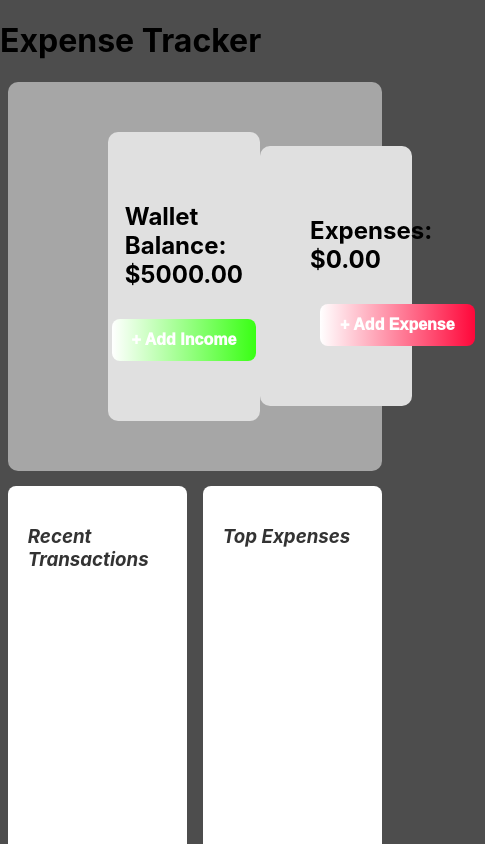
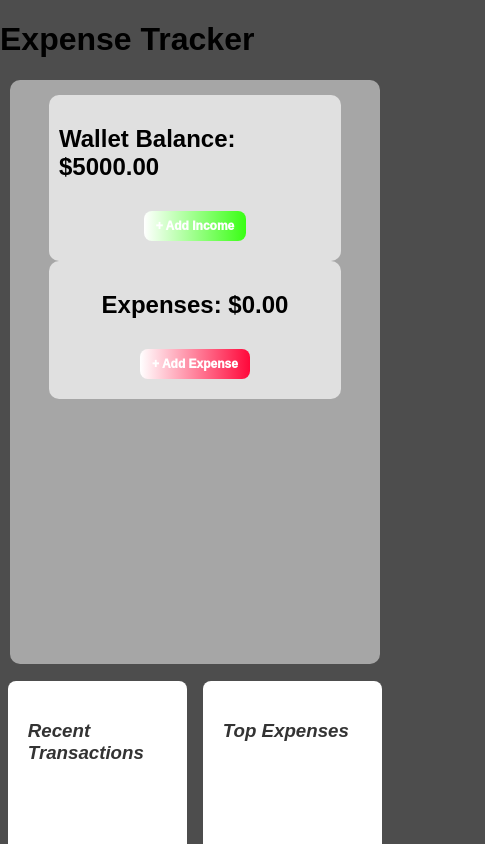
Before and after one commit to tarun1081998/expense-tracker, a React (Create React App) app: page / in a window 390 px wide. Shown: the top 844 px of the page, 485 px wide, since content can reach past the window. Built offline with nearby package versions, Linux system fonts and the light colour scheme.

Commit message:
fixes css to be responsive

```diff
--- a/src/App.css
+++ b/src/App.css
@@ -4,7 +4,9 @@ html, body {
   width: 100%;
   height: 100%;
   background-color: #4D4D4D;
+  font-family: Arial, sans-serif;
 }
+
 /* InputBox.css */
 .input-box {
   width: 100%;
@@ -22,6 +24,7 @@ html, body {
   border-color: #4caf50;
   background-color: #e9f7ef;
 }
+
 /* Button.css */
 .custom-button {
   color: white;
@@ -39,8 +42,8 @@ html, body {
 .custom-button:focus {
   outline: none;
 }
+
 /* ModalComponent.css */
-
 .modal-content {
   position: fixed;
   top: 50%;
@@ -63,8 +66,8 @@ html, body {
   z-index: 999;
 }
 
-/* wallet balance */
-.wallet-balance{
+/* Wallet Balance */
+.wallet-balance {
   display: flex;
   flex-direction: column;
   justify-content: center;
@@ -73,10 +76,11 @@ html, body {
   padding: 50px;
   border-radius: 10px;
   width: 30%;
+  margin: auto;
 }
 
-/* balance summary */
-.balance-summary{
+/* Balance Summary */
+.balance-summary {
   display: flex;
   justify-content: space-between;
   align-items: center;
@@ -84,12 +88,72 @@ html, body {
   background-color: #A6A6A6;
   border-radius: 10px;
   margin: 2%;
-
+  flex-wrap: wrap;
 }
 
-.expense{
+.expense {
+  display: flex;
+  flex-direction: column;
+  justify-content: center;
+  align-items: center;
   background-color: #E0E0E0;
   padding: 50px;
   border-radius: 10px;
   width: 30%;
+  margin: auto;
 }
+
+/* Responsive Design */
+@media (max-width: 768px) {
+  .wallet-balance {
+    width: 80%; /* Expand to 80% of the screen width on smaller devices */
+    padding: 20px;
+  }
+
+  .balance-summary {
+    flex-direction: column;
+    padding: 20px;
+    margin: 10px;
+  }
+
+  .expense {
+    width: 80%;
+    padding: 20px;
+  }
+
+  .custom-button {
+    font-size: 14px;
+    padding: 10px 15px;
+  }
+
+  .input-box {
+    font-size: 14px;
+    padding: 10px;
+  }
+}
+
+@media (max-width: 480px) {
+  .wallet-balance, .expense, .balance-summary {
+    padding: 10px;
+  }
+
+  .balance-summary {
+    align-items: flex-start;
+    padding: 15px;
+  }
+
+  .custom-button {
+    font-size: 12px;
+    padding: 8px 12px;
+  }
+
+  .input-box {
+    font-size: 12px;
+    padding: 8px;
+  }
+
+  .modal-content {
+    width: 90%;
+    padding: 15px;
+  }
+}
```
